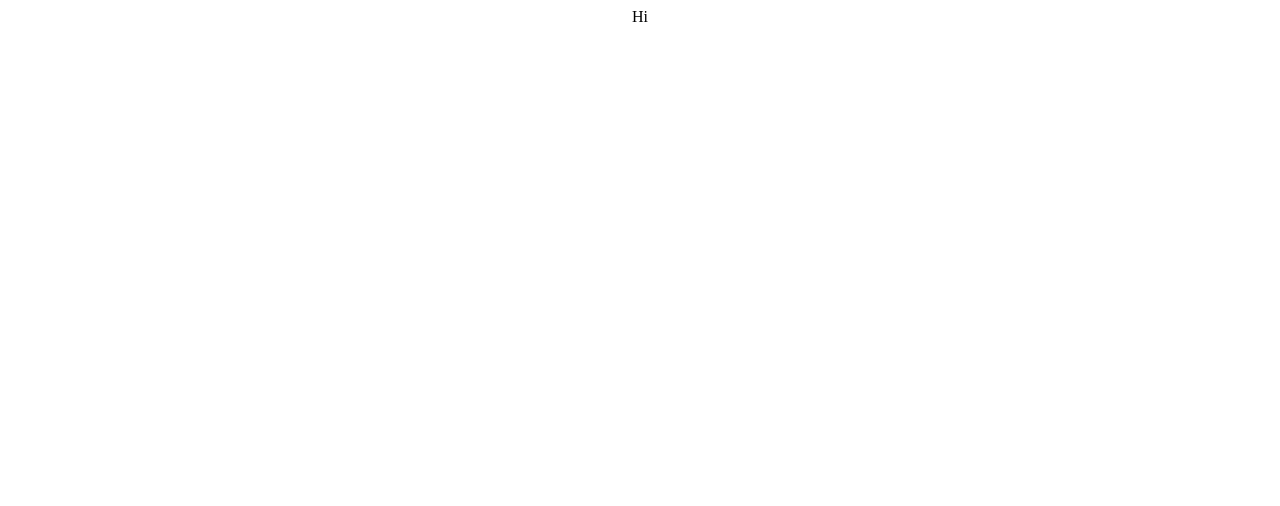
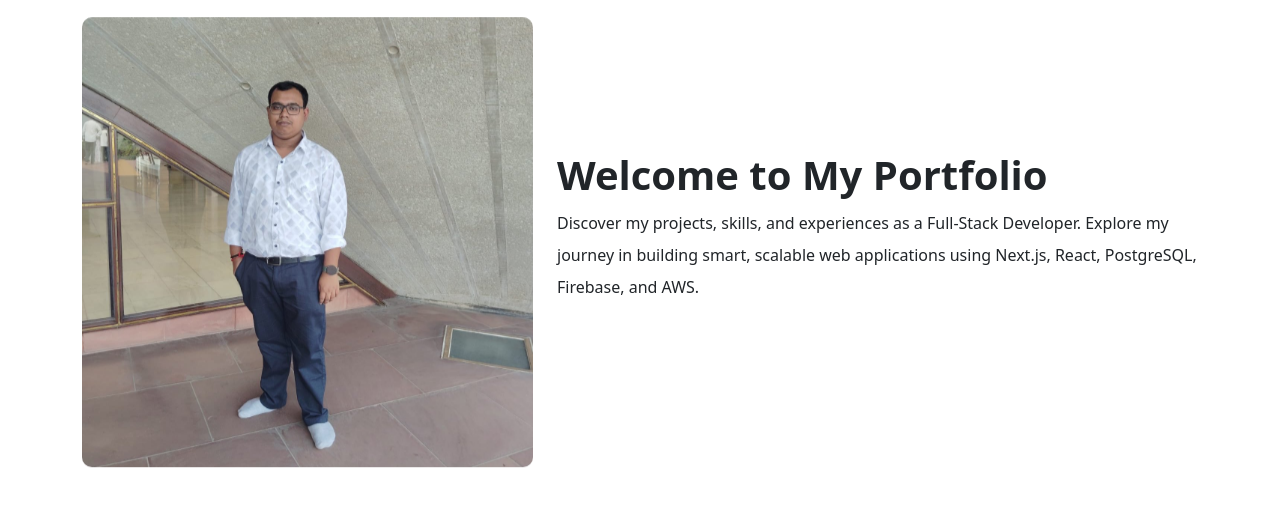
Before and after one commit to S-Guha-Systems/SoumwadeepPortfolio, a Next.js app: page / in a window 1280 px wide. Shown: the top 506 px of the page. Built offline with nearby package versions, Linux system fonts and the light colour scheme.

Commit message:
Added bootstrap

```diff
--- a/app/globals.css
+++ b/app/globals.css
@@ -1,3 +1,135 @@
-body{
-  text-align: center;
+a {
+  text-decoration: none;
+  color: inherit;
 }
+h1,
+h2,
+h3,
+h4,
+h5,
+h6 {
+  font-weight: bold !important;
+}
+img {
+  border-radius: 10px;
+  width: 100%;
+  height: auto;
+}
+/* 360 deg rotation */
+/* .loading { width: 80px; animation-name: spin; animation-duration: 5s; animation-iteration-count: infinite; animation-timing-function: linear; }
+
+@keyframes spin {
+  from {
+    transform: rotate(0);
+  }
+  to {
+    transform: rotate(360deg);
+  }
+}
+
+*/
+
+/* bulge out and back */
+.loading {
+  width: 80px;
+  animation: bulge 1.5s ease-in-out infinite;
+}
+
+@keyframes bulge {
+  0%,
+  100% {
+    transform: scale(1);
+  }
+  50% {
+    transform: scale(1.3);
+  }
+}
+#centered {
+  display: flex;
+  align-items: center;
+  justify-content: center;
+}
+.outer {
+  display: table;
+  height: 100%;
+}
+.middle {
+  display: table-cell;
+  vertical-align: middle;
+}
+.inner {
+  margin-left: auto;
+  margin-right: auto;
+  height: auto;
+}
+/* Animation CSS */
+#animateimg,
+#animateimg2 {
+  animation: 2s ease-in-out infinite alternate-reverse both up-down;
+  border-radius: 10px;
+  width: 100%;
+  margin-top: 10px;
+  margin-bottom: 10px;
+  transition: transform 0.5s;
+  cursor: pointer;
+}
+#animate,
+#animateimg:hover {
+  animation: 30s linear infinite animate;
+}
+#animate2,
+#animateimg2:hover {
+  animation: 30s linear infinite animate2;
+}
+@keyframes animate {
+  0% {
+    transform: perspective(1000px) rotateY(0);
+  }
+  100% {
+    transform: perspective(1000px) rotateY(-370deg);
+  }
+}
+@keyframes up-down {
+  0% {
+    transform: translateY(10px);
+  }
+  100% {
+    transform: translateY(-10px);
+  }
+}
+@keyframes animate2 {
+  0% {
+    transform: perspective(1000px) rotateY(0);
+  }
+  100% {
+    transform: perspective(1000px) rotateY(370deg);
+  }
+}
+@keyframes type {
+  from {
+    width: 0;
+  }
+  to {
+    width: 100%;
+  }
+}
+@keyframes cursor {
+  50% {
+    border-color: transparent;
+  }
+}
+/* New class for always up-down animation */
+#animateupdown {
+  animation: 2s ease-in-out infinite alternate-reverse both up-down;
+  border-radius: 10px;
+  width: 100%;
+  margin-top: 10px;
+  margin-bottom: 10px;
+  transition: transform 0.5s;
+  cursor: pointer;
+}
+
+/* On hover → stop animation */
+#animateupdown:hover {
+  animation-play-state: paused;
+}
--- a/app/layout.tsx
+++ b/app/layout.tsx
@@ -1,10 +1,16 @@
 import type { Metadata } from "next";
 import { Josefin_Sans } from "next/font/google";
 import "./globals.css";
+import "bootstrap/dist/css/bootstrap.css";
+import "bootstrap-icons/font/bootstrap-icons.css";
+import { Suspense } from "react";
+import Loading from "./loading";
+import BootstrapClient from "@/components/BootstrapClient";
 
 const josefinSans = Josefin_Sans({
   variable: "--font-josefin-sans",
   subsets: ["latin"],
+  display: "swap",
 });
 
 export const metadata: Metadata = {
@@ -26,9 +32,9 @@ export const metadata: Metadata = {
   },
   openGraph: {
     title:
-      "Soumwadeep Guha — Full-Stack Developer | Next.js, React, PostgreSQL, Firebase & AWS",
+      "Soumwadeep Guha — SoftwareDeveloper | Next.js, React, PostgreSQL, Firebase, AWS",
     description:
-      "Explore the portfolio of Soumwadeep Guha — a passionate Full-Stack Developer skilled in Next.js, React, Bootstrap, MUI, C++, PostgreSQL, Firebase & AWS. Discover projects, hackathon wins, and a creative journey building smart, scalable web apps!",
+      "Explore the portfolio of Soumwadeep Guha — a passionate Full-Stack Developer skilled in Next.js, React, Bootstrap, MUI, C++, PostgreSQL, Firebase, AWS. Discover projects, hackathon wins, and a creative journey building smart, scalable web apps!",
     url: "https://soumwadeepguha.com",
     type: "website",
     locale: "en_US",
@@ -37,7 +43,7 @@ export const metadata: Metadata = {
   twitter: {
     card: "summary_large_image",
     title:
-      "Soumwadeep Guha — Full-Stack Developer | Next.js, React, PostgreSQL, Firebase & AWS",
+      "Soumwadeep Guha — Software Developer | Next.js, React, PostgreSQL, Firebase, AWS",
     description:
       "Hi, I’m Soumwadeep Guha — a passionate Full-Stack Developer skilled in Next.js, React, Bootstrap, MUI, C++, PostgreSQL, Firebase & AWS. Explore my projects, hackathon wins, and creative tech journey building smart, scalable web apps!",
   },
@@ -50,7 +56,12 @@ export default function RootLayout({
 }>) {
   return (
     <html lang="en" suppressHydrationWarning>
-      <body className={`${josefinSans.variable}`}>{children}</body>
+      <body className={`${josefinSans.variable}`}>
+        <div className="container">
+          <Suspense fallback={<Loading />}>{children}</Suspense>
+          <BootstrapClient />
+        </div>
+      </body>
     </html>
   );
 }
--- /dev/null
+++ b/app/loading.tsx
@@ -0,0 +1,10 @@
+import Image from "next/image";
+import logo from "@/img/logo.png";
+export default function Loading() {
+  return (
+    <div className="d-flex align-items-center justify-content-center minheight">
+      <Image src={logo} alt="logo" className="loading" priority />
+      {/* &nbsp; <span className="fs-3">Loading...</span> */}
+    </div>
+  );
+}
--- a/app/page.tsx
+++ b/app/page.tsx
@@ -1,9 +1,11 @@
+import LeftImageContentBox from "@/components/LeftImageContentBox";
+import homepic from "@/img/homepic.jpg";
 const Home = () => {
-  return (
-    <div>
-      Hi
-    </div>
-  )
-}
+  return LeftImageContentBox(
+    "Welcome to My Portfolio",
+    "Discover my projects, skills, and experiences as a Full-Stack Developer. Explore my journey in building smart, scalable web applications using Next.js, React, PostgreSQL, Firebase, and AWS.",
+    homepic
+  );
+};
 
-export default Home
+export default Home;
--- /dev/null
+++ b/components/BootstrapClient.tsx
@@ -0,0 +1,11 @@
+"use client";
+import { useEffect } from "react";
+
+function BootstrapClient() {
+  useEffect(() => {
+    require("bootstrap/dist/js/bootstrap.bundle.min.js");
+  }, []);
+  return null;
+}
+
+export default BootstrapClient;
--- /dev/null
+++ b/components/LeftImageContentBox.tsx
@@ -0,0 +1,40 @@
+import Image, { StaticImageData } from "next/image";
+
+const LeftImageContentBox = (
+  title: string,
+  content: string,
+  imgUrl: string | StaticImageData
+) => {
+  return (
+    <div>
+      <div className="row">
+        <div className="col-sm-5">
+          <div className="outer">
+            <div className="middle">
+              <div className="inner">
+                <Image
+                  src={imgUrl}
+                  alt={title}
+                  placeholder="blur"
+                  id="animateimg2"
+                />
+              </div>
+            </div>
+          </div>
+        </div>
+        <div className="col-sm">
+          <div className="outer">
+            <div className="middle">
+              <div className="inner">
+                <h1>{title}</h1>
+                <p className="lh-lg">{content}</p>
+              </div>
+            </div>
+          </div>
+        </div>
+      </div>
+    </div>
+  );
+};
+
+export default LeftImageContentBox;
```
Also changed, not shown: components/RightImageContentBox.tsx (added, +40 -0 lines), package.json (+7 -5 lines), img/homepic.jpg (added), img/logo.png (added).
